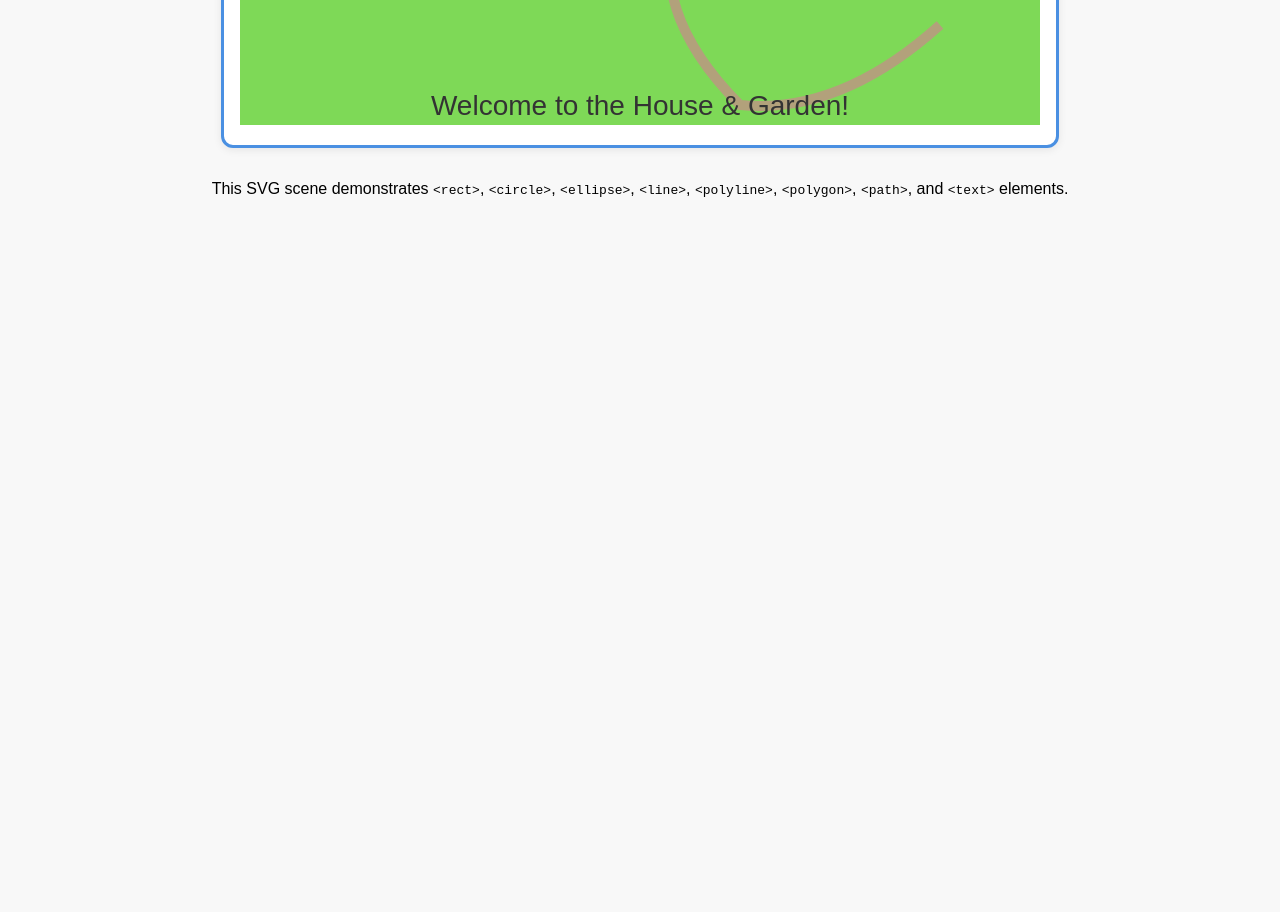
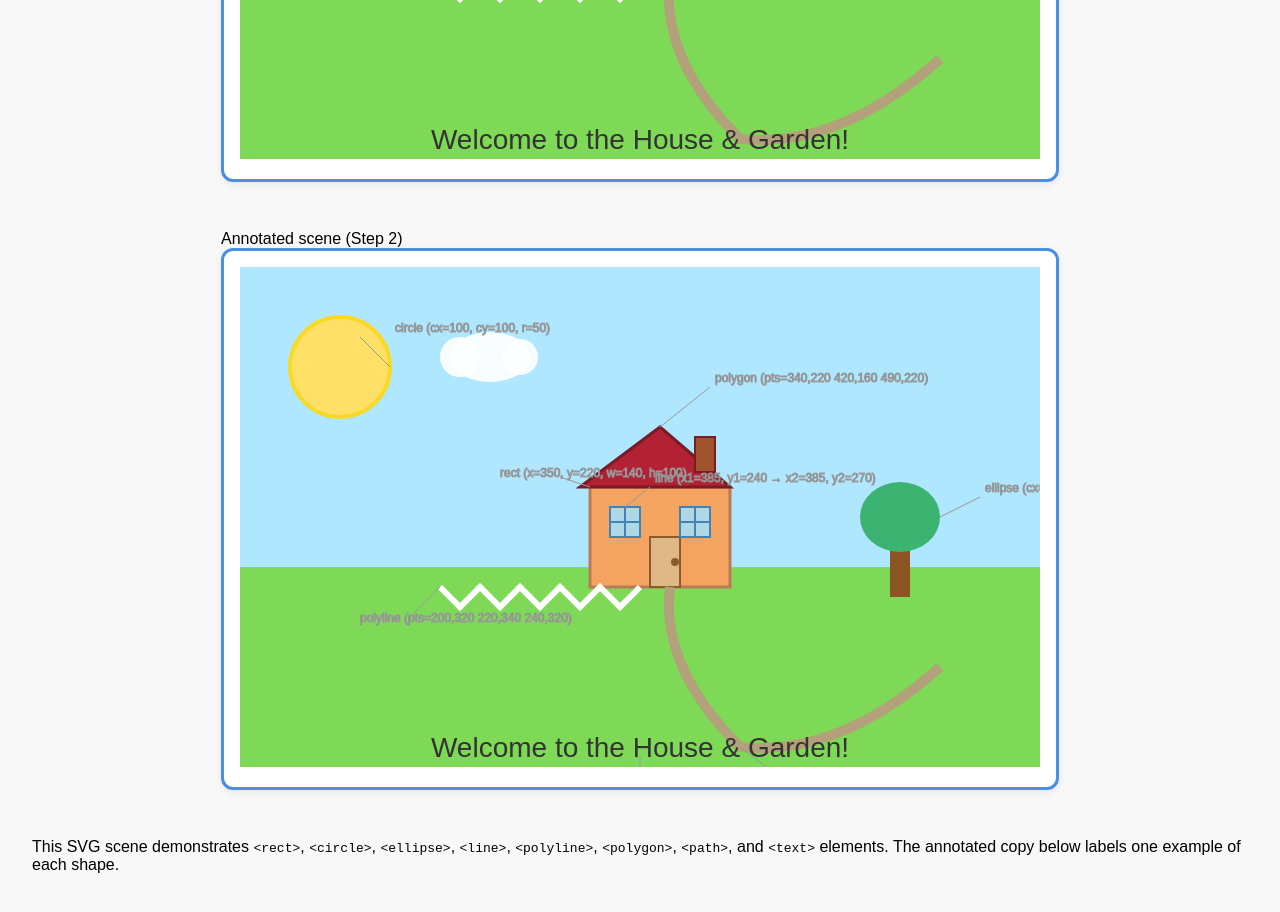
Before and after one commit to jody-05/T04-1, a plain HTML site: page index.html in a window 1280 px wide. Shown: the part 500-1412 px from the top of the page. Before the commit the page ends 800 px from the top, so only its background shows below. Drawn offline with Linux system fonts and the light colour scheme.

Commit message:
add Step 2 annotated picture [AI-assisted]

```diff
--- a/index.html
+++ b/index.html
@@ -30,6 +30,8 @@
 </head>
 <body>
 	<h1>T04 – SVG House & Garden</h1>
+	<figure id="scene-original">
+		<figcaption>Original scene</figcaption>
 		<div class="svg-container">
 			<svg
 				viewBox="0 0 800 500"
@@ -79,6 +81,91 @@
 				<text x="400" y="490" text-anchor="middle" font-size="28" fill="#333" font-family="Arial, sans-serif">Welcome to the House & Garden!</text>
 			</svg>
 		</div>
-	<p>This SVG scene demonstrates <code>&lt;rect&gt;</code>, <code>&lt;circle&gt;</code>, <code>&lt;ellipse&gt;</code>, <code>&lt;line&gt;</code>, <code>&lt;polyline&gt;</code>, <code>&lt;polygon&gt;</code>, <code>&lt;path&gt;</code>, and <code>&lt;text&gt;</code> elements.</p>
+	</figure>
+
+	<figure id="scene-annotated-figure">
+		<figcaption>Annotated scene (Step 2)</figcaption>
+		<div class="svg-container">
+			<style>
+				#scene-annotated #annotations { font-size:12px; fill:#333; stroke:#999; stroke-width:1; }
+				#scene-annotated #annotations text, #scene-annotated #annotations line { pointer-events:none; }
+			</style>
+			<svg
+				id="scene-annotated"
+				viewBox="0 0 800 500"
+				width="800" height="500"
+				aria-labelledby="svgTitle2 svgDesc2"
+				role="img"
+			>
+				<title id="svgTitle2">House and Garden Scene (Annotated)</title>
+				<desc id="svgDesc2">An SVG illustration showing a house, garden, sun, cloud, tree, fence, and a caption, with annotation labels for each SVG shape.</desc>
+				<!-- Sky -->
+				<rect x="0" y="0" width="800" height="300" fill="#aee7ff" />
+				<!-- Grass -->
+				<rect x="0" y="300" width="800" height="200" fill="#7ed957" />
+				<!-- Sun (circle) -->
+				<circle cx="100" cy="100" r="50" fill="#ffe066" stroke="#f9d923" stroke-width="4" />
+				<!-- Cloud (ellipse + circles) -->
+				<ellipse cx="250" cy="90" rx="40" ry="25" fill="#fff" opacity="0.9" />
+				<circle cx="220" cy="90" r="20" fill="#fff" opacity="0.9" />
+				<circle cx="280" cy="90" r="18" fill="#fff" opacity="0.9" />
+				<!-- Tree trunk (rect) -->
+				<rect x="650" y="270" width="20" height="60" fill="#8d5524" />
+				<!-- Tree foliage (ellipse) -->
+				<ellipse cx="660" cy="250" rx="40" ry="35" fill="#3cb371" />
+				<!-- House body (rect) -->
+				<rect x="350" y="220" width="140" height="100" fill="#f4a460" stroke="#b97a56" stroke-width="3" />
+				<!-- Roof (polygon) -->
+				<polygon points="340,220 420,160 490,220" fill="#b22234" stroke="#7a1c23" stroke-width="3" />
+				<!-- Chimney (rect) -->
+				<rect x="455" y="170" width="20" height="35" fill="#a0522d" stroke="#7a1c23" stroke-width="2" />
+				<!-- Door (rect) -->
+				<rect x="410" y="270" width="30" height="50" fill="#deb887" stroke="#8b5c2a" stroke-width="2" />
+				<!-- Door knob (circle) -->
+				<circle cx="435" cy="295" r="4" fill="#8b5c2a" />
+				<!-- Windows (rect) -->
+				<rect x="370" y="240" width="30" height="30" fill="#add8e6" stroke="#4682b4" stroke-width="2" />
+				<rect x="440" y="240" width="30" height="30" fill="#add8e6" stroke="#4682b4" stroke-width="2" />
+				<!-- Window panes (lines) -->
+				<line x1="385" y1="240" x2="385" y2="270" stroke="#4682b4" stroke-width="2" />
+				<line x1="370" y1="255" x2="400" y2="255" stroke="#4682b4" stroke-width="2" />
+				<line x1="455" y1="240" x2="455" y2="270" stroke="#4682b4" stroke-width="2" />
+				<line x1="440" y1="255" x2="470" y2="255" stroke="#4682b4" stroke-width="2" />
+				<!-- Fence (polyline) -->
+				<polyline points="200,320 220,340 240,320 260,340 280,320 300,340 320,320 340,340 360,320 380,340 400,320" fill="none" stroke="#fff" stroke-width="6" />
+				<!-- Curved garden path (path) -->
+				<path d="M430,320 Q420,400 500,480 Q600,490 700,400" fill="none" stroke="#b2a17b" stroke-width="10" />
+				<!-- Caption (text) -->
+				<text x="400" y="490" text-anchor="middle" font-size="28" fill="#333" font-family="Arial, sans-serif">Welcome to the House & Garden!</text>
+				<g id="annotations">
+					<!-- Circle annotation (sun) -->
+					<line x1="150" y1="100" x2="120" y2="70" />
+					<text x="155" y="65">circle (cx=100, cy=100, r=50)</text>
+					<!-- Rect annotation (house body) -->
+					<line x1="350" y1="220" x2="320" y2="210" />
+					<text x="260" y="210">rect (x=350, y=220, w=140, h=100)</text>
+					<!-- Ellipse annotation (tree foliage) -->
+					<line x1="700" y1="250" x2="740" y2="230" />
+					<text x="745" y="225">ellipse (cx=660, cy=250, rx=40, ry=35)</text>
+					<!-- Line annotation (window pane) -->
+					<line x1="385" y1="240" x2="410" y2="220" />
+					<text x="415" y="215">line (x1=385, y1=240 → x2=385, y2=270)</text>
+					<!-- Polyline annotation (fence) -->
+					<line x1="200" y1="320" x2="170" y2="350" />
+					<text x="120" y="355">polyline (pts=200,320 220,340 240,320)</text>
+					<!-- Polygon annotation (roof) -->
+					<line x1="420" y1="160" x2="470" y2="120" />
+					<text x="475" y="115">polygon (pts=340,220 420,160 490,220)</text>
+					<!-- Path annotation (garden path) -->
+					<line x1="500" y1="480" x2="540" y2="510" />
+					<text x="545" y="515">path (M430,320 Q420,400 500,480)</text>
+					<!-- Text annotation (caption) -->
+					<line x1="400" y1="490" x2="400" y2="520" />
+					<text x="405" y="535">text (x=400, y=490)</text>
+				</g>
+			</svg>
+		</div>
+	</figure>
+	<p>This SVG scene demonstrates <code>&lt;rect&gt;</code>, <code>&lt;circle&gt;</code>, <code>&lt;ellipse&gt;</code>, <code>&lt;line&gt;</code>, <code>&lt;polyline&gt;</code>, <code>&lt;polygon&gt;</code>, <code>&lt;path&gt;</code>, and <code>&lt;text&gt;</code> elements. The annotated copy below labels one example of each shape.</p>
 </body>
 </html>
```
Lines whose indentation alone changed are shown as unchanged.
